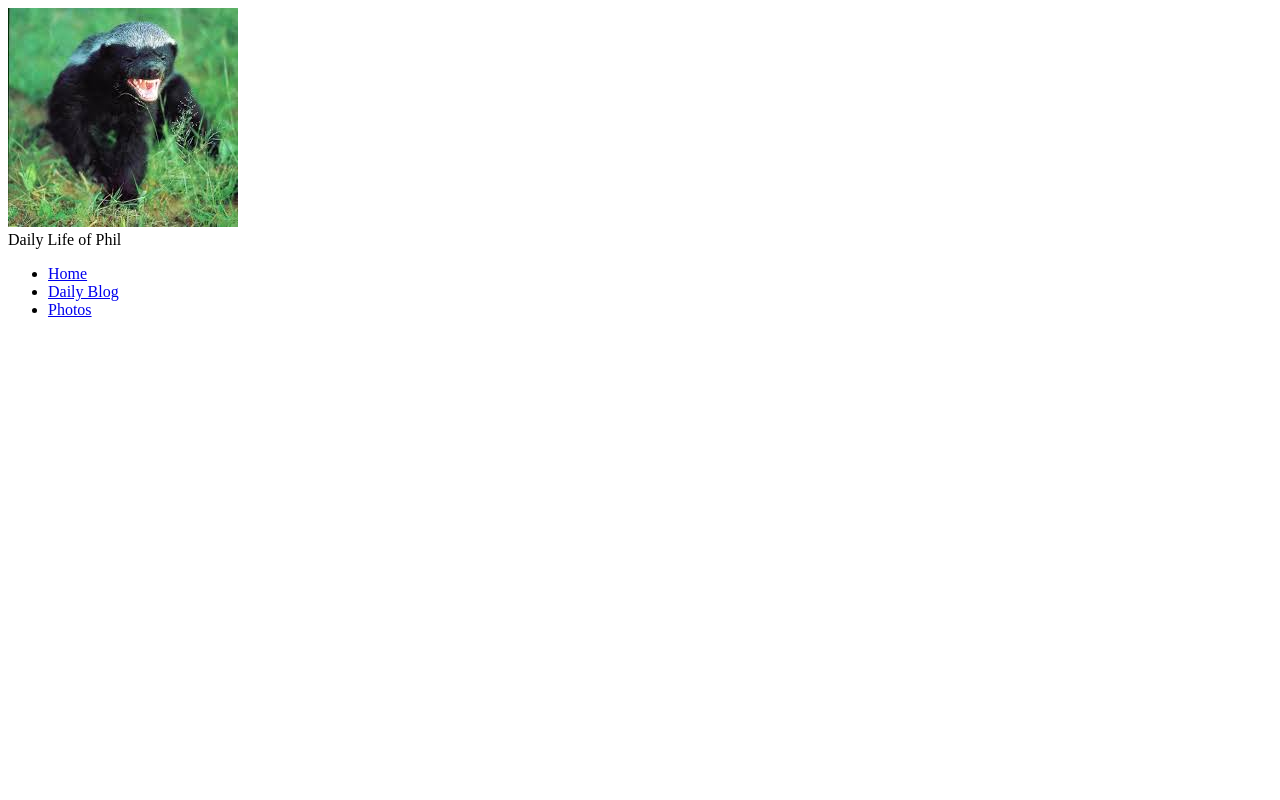
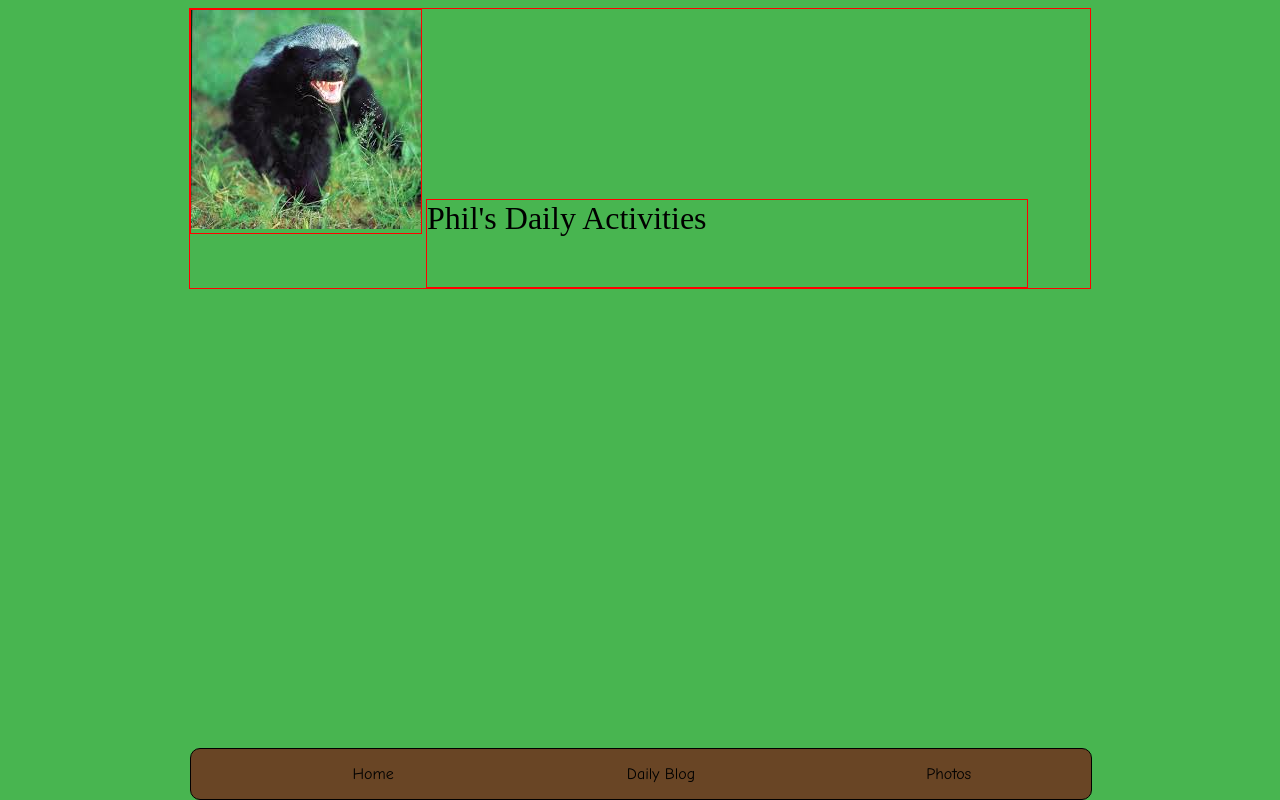
Before and after one commit to frankyni/personalPage_project, a plain HTML site: page phil_daily.html in a window 1280 px wide. Drawn offline with Linux system fonts and the light colour scheme.

Commit message:
nav bar set up

```diff
--- a/css/style.css
+++ b/css/style.css
@@ -0,0 +1,48 @@
+body{
+	background-color: #48B550;
+}
+
+#topbar{
+	width: 900px;
+	margin: 0 auto;
+	border: solid 1px red;
+}
+
+#philHS{
+	position: relative;
+	display: inline-block;
+	border: solid 1px red;
+}
+
+#banner{
+	position: relative;
+	display: inline-block;
+	border: solid 1px red;
+	width: 600px;
+	font-size: 24pt;
+	padding-bottom: 50px;
+}
+
+nav{
+	position: fixed;
+	bottom: 0;
+	width: 900px;
+	margin-left: -450px;
+	left: 50%;
+	text-align: center;
+	background-color: #694525;
+	border: double 1px #000000;
+	border-radius: 10px;
+}
+
+nav ul li{
+	display: inline-block;
+	list-style: none;
+	width: 33%;
+	font-family: Comic Sans MS;
+}
+
+a{
+	text-decoration: none;
+	color: #000000;
+}
--- a/phil_daily.html
+++ b/phil_daily.html
@@ -6,11 +6,13 @@
 	</head>
 
 	<body>
-		<div>
-			<img src="images/phil_headshot.jpg"/>
-		</div>
-		<div id="banner">
-			Daily Life of Phil
+		<div id="topbar">
+			<div id="philHS">
+				<img src="images/phil_headshot.jpg"/>
+			</div>
+			<div id="banner">
+				Phil's Daily Activities
+			</div>
 		</div>
 
 		<nav>
```
Also changed, not shown: basictemplate.html (+7 -5 lines), index.html (+7 -5 lines), phil_photo.html (+7 -5 lines), images/baby_phil.jpg (added), images/baby_phil_feed.jpg (added), 1 other file.
